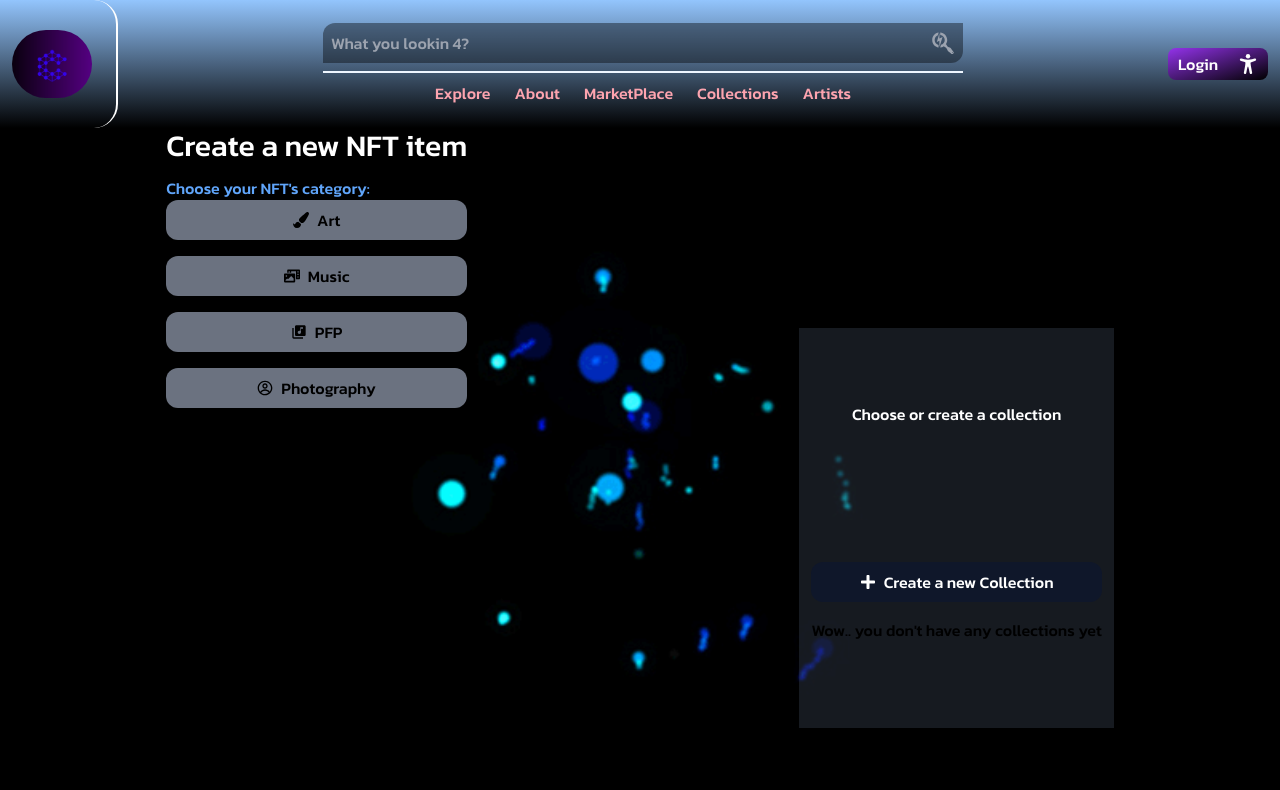
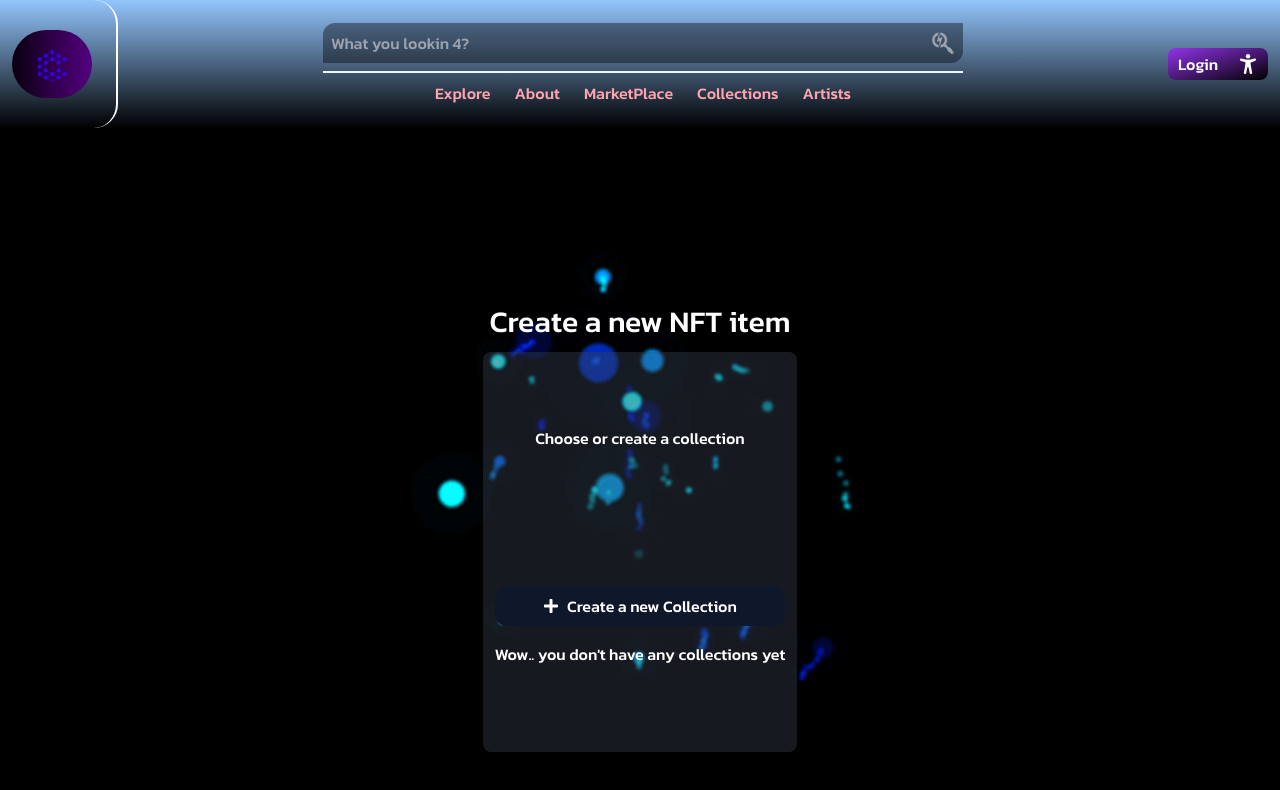
Before and after one commit to Caiqu3wav/cryptogen, a Next.js app in the folder frontend/cryptogenf/: page /create/nft in a window 1280 px wide. Shown: the top 790 px of the page. Built offline with nearby package versions, Linux system fonts and the light colour scheme; no server answers.

Commit message:
debug reconhecimento de dados no login

```diff
--- a/frontend/cryptogenf/app/api/auth/[...nextauth]/route.ts
+++ b/frontend/cryptogenf/app/api/auth/[...nextauth]/route.ts
@@ -22,17 +22,17 @@ export const authOptions: AuthOptions = {
             });
 
             const user = {
-              id: response.data.user.Id,
-              name: response.data.user.Name,
-              email: response.data.user.Email,
-              profileImage: response.data.user.ProfileImage,
+              id: response.data.user?.id,
+              name: response.data.user?.name,
+              email: response.data.user?.email,
+              profileImage: response.data.user?.profile_image,
             };
 
-            if (response.data && user) {
-              console.log(user);
+            if (!user.id || !user.name || !user.email) {
+              throw new Error('Dados do usuário incompletos');
+          }
+
                 return user;
-            }
-                return null;
           } catch (error) {
             console.error('Failed to authorize', error);
             throw new Error('Credenciais inválidas');
--- /dev/null
+++ b/frontend/cryptogenf/app/artists/page.tsx
@@ -0,0 +1,9 @@
+import React from 'react'
+
+export default function page() {
+  return (
+    <div>
+
+    </div>
+  )
+}
--- a/frontend/cryptogenf/app/create/nft/page.tsx
+++ b/frontend/cryptogenf/app/create/nft/page.tsx
@@ -1,11 +1,7 @@
 'use client'
 import Header from "@/app/components/sections/Header"
 import Link from 'next/link';
-import { FaPaintBrush } from "react-icons/fa";
-import { FaPhotoVideo } from "react-icons/fa";
 import { FaPlus } from "react-icons/fa";
-import { MdLibraryMusic } from "react-icons/md";
-import { CgProfile } from "react-icons/cg";
 
 export default function CreateNFTItem() {
 
@@ -13,26 +9,11 @@ export default function CreateNFTItem() {
         <>
             <Header />
             <div className='flex items-center justify-around h-screen bg-gradient-to-b hero-sec min-h-[600px]'>
-                <div className='h-screen text-white'>
+                <div className='flex flex-col items-center justify-center h-screen text-white gap-3'>
                     <div>
                         <h1 className='text-3xl'>Create a new NFT item</h1>
                     </div>
-                    <div className="mt-3">
-                        <h1 className="text-mainColor">Choose your NFT&apos;s category:</h1>
-                        <div className="flex flex-col gap-4">
-                            <Link href={'/nft/art'} className='bg-gray-500 text-black px-20 py-2 rounded-xl hover:bg-black
-                   hover:text-gray-400 flex items-center justify-center gap-2'><FaPaintBrush/> Art</Link>
-                            <Link href={'/nft/music'} className='bg-gray-500 text-black px-20 py-2 rounded-xl hover:bg-black
-                   hover:text-gray-400 flex items-center justify-center gap-2'><FaPhotoVideo/> Music</Link>
-                            <Link href={'/nft/pfp'} className='bg-gray-500 text-black px-20 py-2 rounded-xl hover:bg-black
-                   hover:text-gray-400 flex items-center justify-center gap-2'><MdLibraryMusic/> PFP</Link>
-                            <Link href={'/nft/photography'} className='bg-gray-500 text-black px-20 py-2 rounded-xl hover:bg-black
-                   hover:text-gray-400 flex items-center justify-center gap-2'><CgProfile/> Photography</Link>
-                        </div>
-                    </div>
-                </div>
-
-                <div className="bg-gray-700 bg-opacity-40 min-h-[400px] py-3 flex flex-col items-center justify-around">
+                    <div className="bg-gray-700 bg-opacity-40 min-h-[400px] py-3 flex flex-col items-center justify-around rounded-lg">
                     <h1 className="text-white">Choose or create a collection</h1>
                     <div className="flex flex-col gap-4 p-3 rounded-lg">
                         <Link href={'/create/collection'} className=" bg-slate-900 rounded-xl flex items-center justify-center gap-2
@@ -40,6 +21,7 @@ export default function CreateNFTItem() {
                         Wow.. you don&apos;t have any collections yet
                     </div>
                 </div>
+                </div>
             </div>
         </>
     )
```
Also changed, not shown: 1 other file (tests, documents, lock files or other folders).
